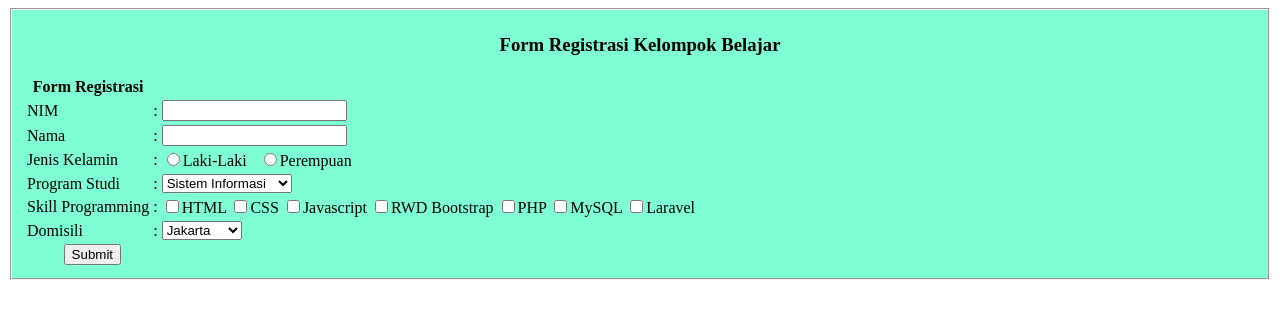
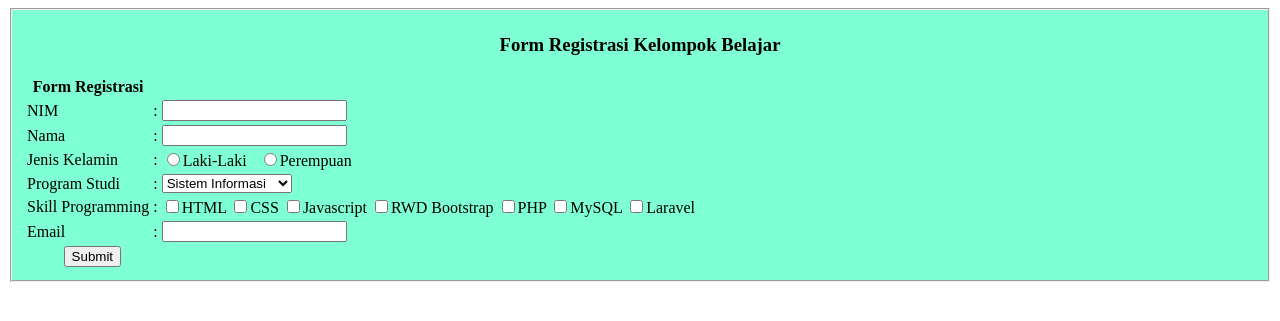
Before and after one commit to acfausi/Belajar_PHP, a PHP site: page /tugas4.php in a window 1280 px wide. Shown: the top 321 px of the page. Run offline with PHP 8.4, Linux system fonts and the light colour scheme.

Commit message:
pembaruan

```diff
--- a/tugas4.php
+++ b/tugas4.php
@@ -2,10 +2,12 @@
 $ar_prodi = ["SI"=>"Sistem Informasi", "TI"=>"Teknik Informatika","ILKOM"=>"Ilmu Komputer","TE"=>"Teknik Elektro"];
 
 $ar_skill = ["HTML"=>10,"CSS"=>10, "Javascript"=>20, "RWD Bootstrap"=>20, "PHP"=>30, "MySQL"=>30,"Laravel"=>40];
-$domisili = ["Jakarta","Bandung","Bekasi","Malang","Surabaya", "lainnya"];
+// $domisili = ["Jakarta","Bandung","Bekasi","Malang","Surabaya", "lainnya"];
 ?>
 <fieldset style="background-color:aquamarine;">
-   <h3><center> Form Registrasi Kelompok Belajar </center></h3>
+    <h3>
+        <center> Form Registrasi Kelompok Belajar </center>
+    </h3>
     <table>
         <thead>
             <tr>
@@ -18,22 +20,22 @@ $domisili = ["Jakarta","Bandung","Bekasi","Malang","Surabaya", "lainnya"];
                     <td>NIM </td>
                     <td>:</td>
                     <td>
-                    <input type="text" name="nim" >
+                        <input type="number" name="nim">
                     </td>
                 </tr>
                 <tr>
                     <td>Nama </td>
                     <td>:</td>
                     <td>
-                    <input type="text" name="nama" >
+                        <input type="text" name="nama">
                     </td>
                 </tr>
                 <tr>
                     <td>Jenis Kelamin</td>
                     <td>:</td>
                     <td>
-                    <input type="radio" name="jk" value="Laki-laki" >Laki-Laki &nbsp;
-                    <input type="radio" name="jk" value="Laki-laki" >Perempuan
+                        <input type="radio" name="jk" value="Laki-laki">Laki-Laki &nbsp;
+                        <input type="radio" name="jk" value="Laki-laki">Perempuan
                     </td>
                 </tr>
                 <tr>
@@ -51,31 +53,25 @@ $domisili = ["Jakarta","Bandung","Bekasi","Malang","Surabaya", "lainnya"];
                     </td>
                 </tr>
                 <tr>
-                <td>Skill Programming  </td>
+                    <td>Skill Programming </td>
                     <td>:</td>
                     <td>
                         <?php
                     foreach ($ar_skill as $skill => $s){
                         ?>
-                    <input type="checkbox" name="skill[]" value="<?= $skill ?>" ><?= $skill ?>
+                        <input type="checkbox" name="skill[]" value="<?= $skill ?>"><?= $skill ?>
 
                         <?php } ?>
                     </td>
                 </tr>
                 <tr>
-                <td>Domisili </td>
+                    <td>Email </td>
                     <td>:</td>
                     <td>
-                    <select name="domisili">
-                        <?php
-
-                        foreach($domisili as $d){
-                            ?>
-                            <option value="<?= $d ?>"><?= $d ?></option>
-                       <?php } ?>
-                        </select>
+                        <input type="email" name="email">
                     </td>
                 </tr>
+
         <tfoot>
             <tr>
                 <th colspan="2">
@@ -95,7 +91,7 @@ if(isset($_POST['proses'])){
     $jk = $_POST['jk'];
     $prodi = $_POST['prodi'];
     $skill = $_POST['skill'];
-    $domisili = $_POST['domisili'];
+    $email = $_POST['email'];
 
     $nilai = 0;
     foreach($skill as $jml) {
@@ -124,7 +120,7 @@ if(isset($_POST['proses'])){
 <fieldset>
     <table>
         <tbody>
-            <form >
+            <form>
                 <tr>
                     <td>NIM</td>
                     <td>:</td>
@@ -164,9 +160,9 @@ if(isset($_POST['proses'])){
                     <td><?= $k_skill ?></td>
                 </tr>
                 <tr>
-                    <td>Domisili</td>
+                    <td>Email</td>
                     <td>:</td>
-                    <td><?= $domisili ?></td>
+                    <td><?= $email ?></td>
                 </tr>
             </form>
         </tbody>
```
Lines whose indentation alone changed are shown as unchanged.
